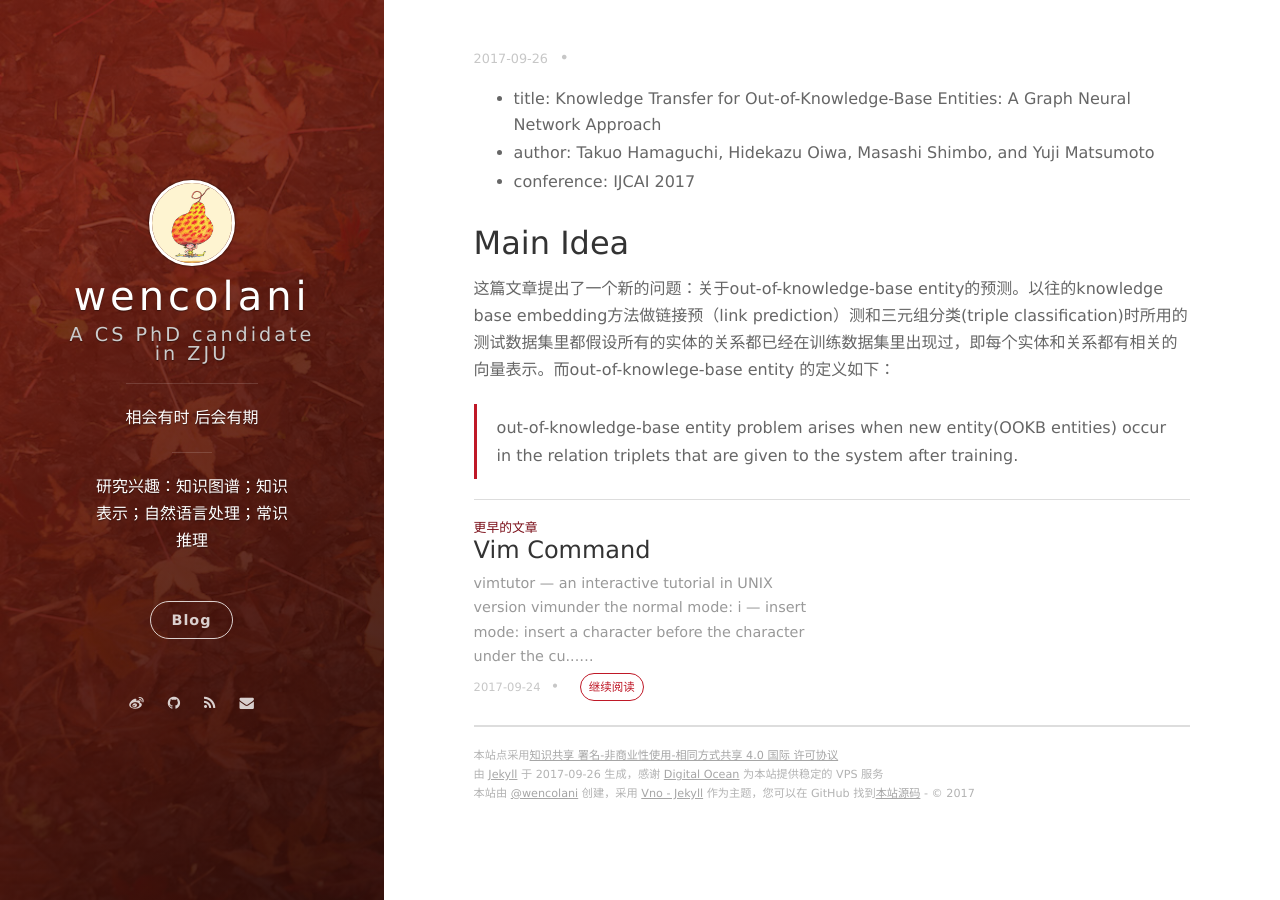
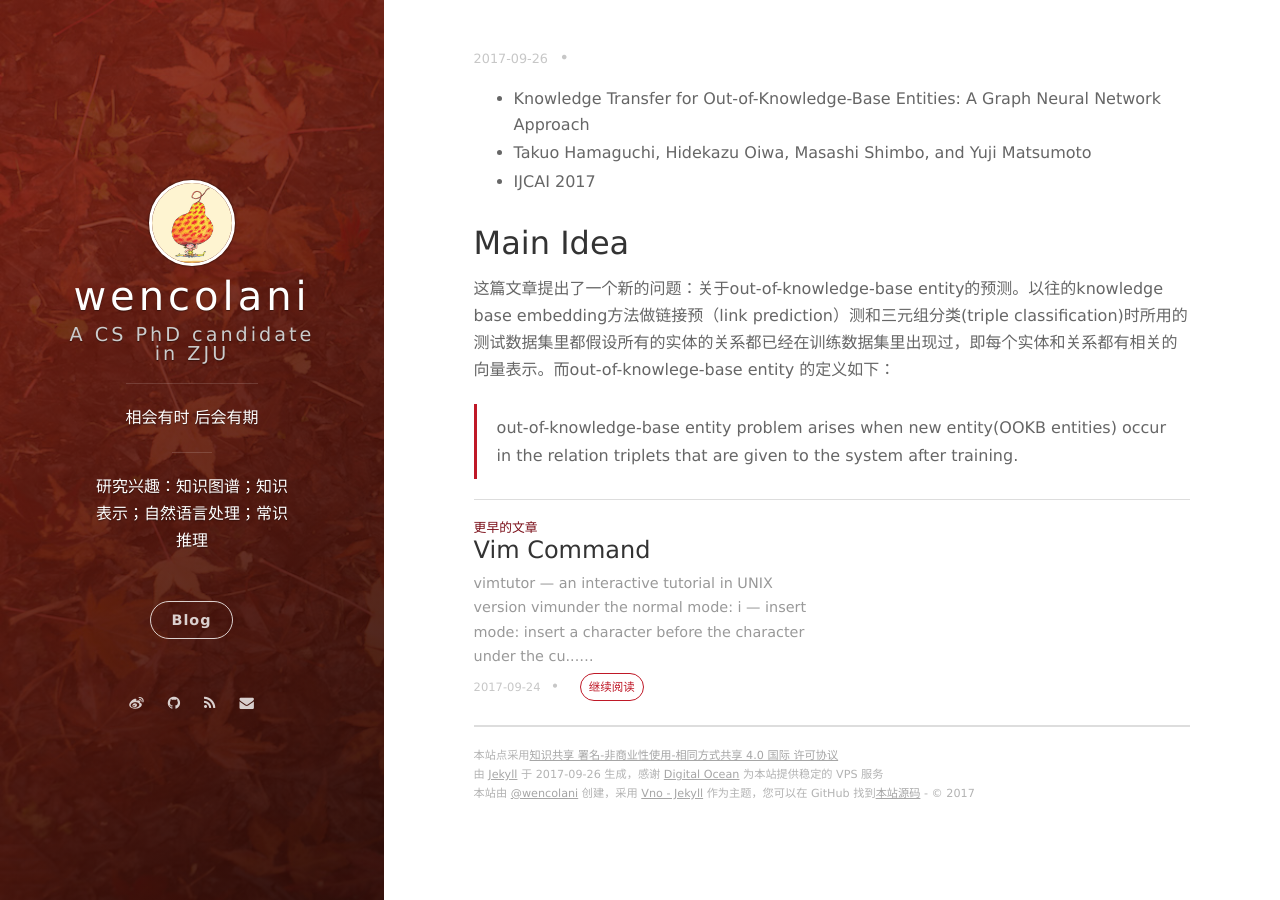
Before and after one commit to wencolani/wencolani.github.io, a Jekyll site: the page built from _posts/2017-09-26-PaperReading.markdown, in a window 1280 px wide. Built offline with Jekyll 4.4.1, drawn with Linux system fonts in a browser that asks for light colours; nearby versions of some CDN libraries; our own code applies the rules of GitHub Pages for plain Markdown files.

Commit message:
add one paper reading

```diff
--- a/_posts/2017-09-26-PaperReading.markdown
+++ b/_posts/2017-09-26-PaperReading.markdown
@@ -4,9 +4,9 @@
 date: 2017-09-26 15:32:24.000000000 +09:00
 ---
 
-* title: Knowledge Transfer for Out-of-Knowledge-Base Entities: A Graph Neural Network Approach
-* author: Takuo Hamaguchi, Hidekazu Oiwa, Masashi Shimbo, and Yuji Matsumoto
-* conference: IJCAI 2017
+* Knowledge Transfer for Out-of-Knowledge-Base Entities: A Graph Neural Network Approach
+* Takuo Hamaguchi, Hidekazu Oiwa, Masashi Shimbo, and Yuji Matsumoto
+* IJCAI 2017
 
 ## Main Idea
 
```
